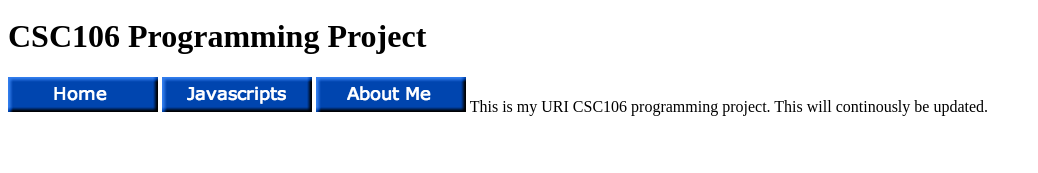
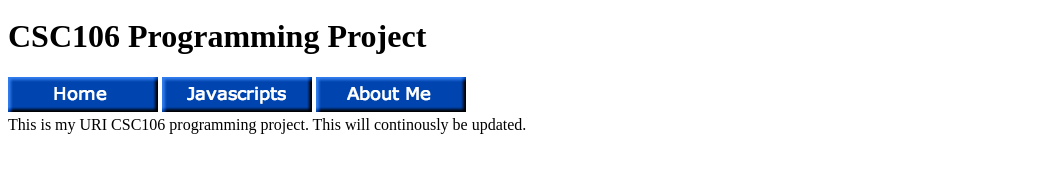
Before and after one commit to mcphaildn/mcphaildn.github.io, a plain HTML site: page index.html in a window 1280 px wide. Shown: the part 29-202 px from the top of the page, without its empty margins (0-1038 px from the left). Drawn offline with Linux system fonts and the light colour scheme.

Commit message:
Update index.html

```diff
--- a/index.html
+++ b/index.html
@@ -10,7 +10,7 @@
         <h1> CSC106 Programming Project </h1>
         <img src="https://github.com/mcphaildn/mcphaildn.github.io/blob/main/Button_home.png?raw=true" alt="Navigation button: Home">
         <img src="https://github.com/mcphaildn/mcphaildn.github.io/blob/main/Button_javascript.png?raw=true" alt="Navigation button: Javascript">
-        <img src="https://github.com/mcphaildn/mcphaildn.github.io/blob/main/Button_about%20me.png?raw=true" alt="Navigation button: About Me">
+        <img src="https://github.com/mcphaildn/mcphaildn.github.io/blob/main/Button_about%20me.png?raw=true" alt="Navigation button: About Me"><br>
 
         This is my URI CSC106 programming project.
         This will continously be updated.
```
